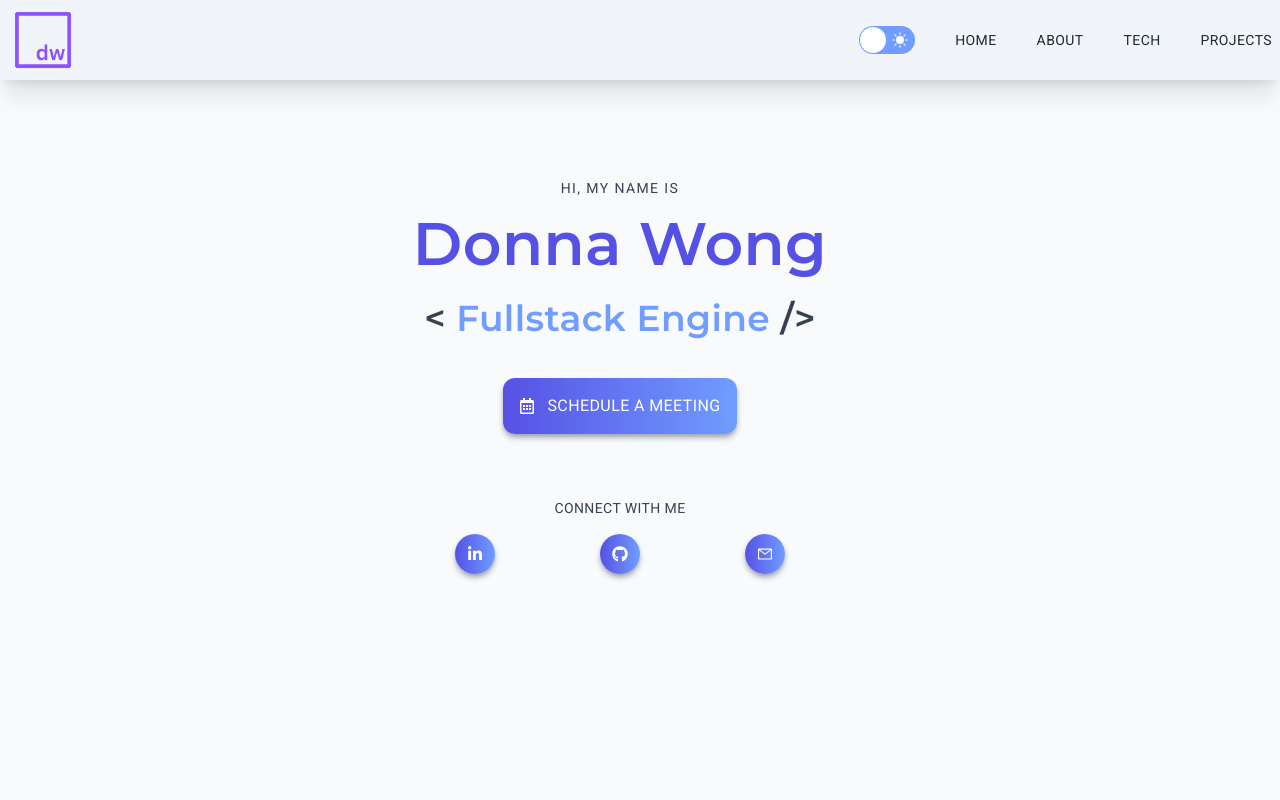
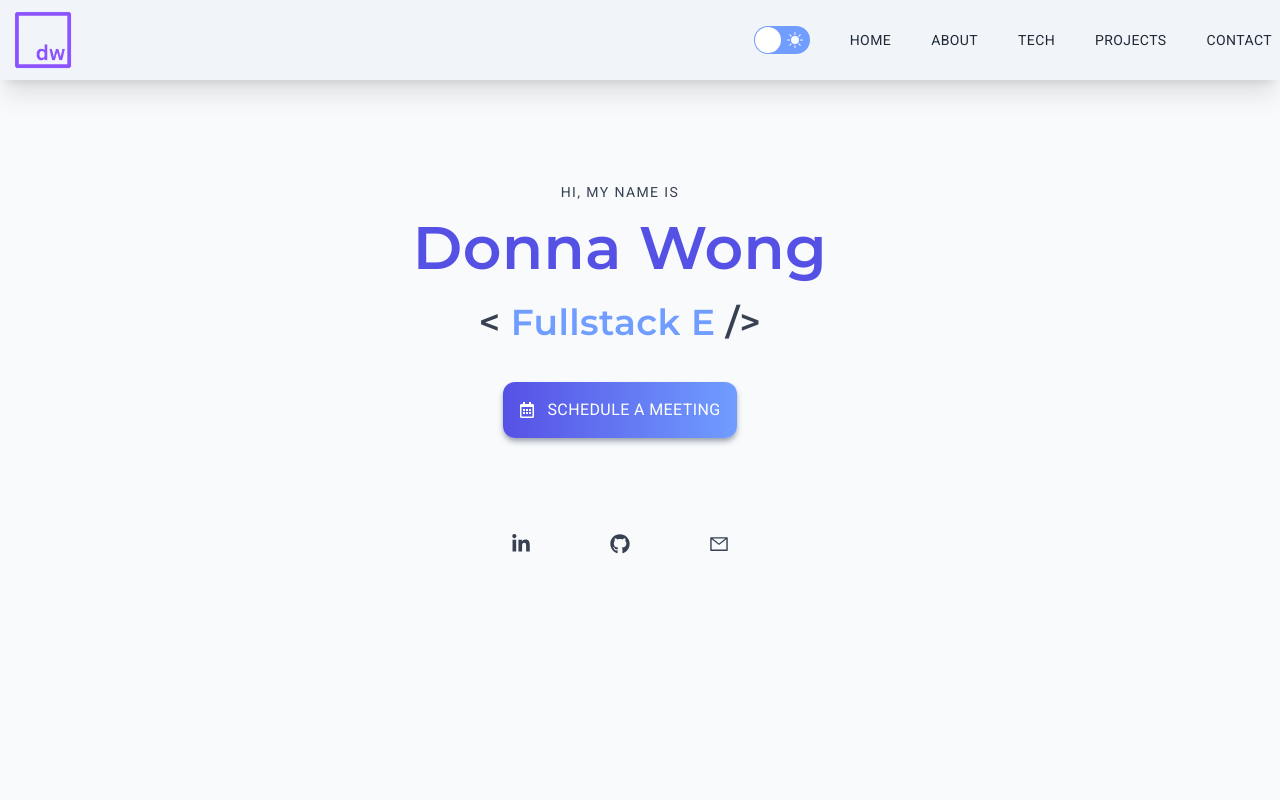
Before and after one commit to donnatopia/portfolio, a Next.js app: page / in a window 1280 px wide. Shown: the top 800 px of the page. Built offline with nearby package versions, Linux system fonts and the light colour scheme.

Commit message:
created contact section

```diff
--- a/components/Contact/Calendly.jsx
+++ b/components/Contact/Calendly.jsx
@@ -4,7 +4,7 @@ import { FaRegCalendarAlt } from 'react-icons/fa';
 
 export default function Calendly() {
   return (
-    <button className='flex-center gap-3'>
+    <button className='flex-center gap-3 max-w-lg'>
       <FaRegCalendarAlt />
       <Link href='https://calendly.com/donnawong-swe/chat-with-donna-wong' target='_blank'>
         Schedule a Meeting
--- a/components/Contact/Socials.jsx
+++ b/components/Contact/Socials.jsx
@@ -7,25 +7,16 @@ import { BsFillPersonLinesFill } from 'react-icons/bs';
 export default function Socials() {
 
   return (
-    <div>
-      <p className='uppercase font-secondary text-sm text-center'>Connect with Me</p>
-      <div className='flex items-center justify-between max-w-[330px] m-auto py-4'>
-        <button className='social'>
-          <Link href='https://www.linkedin.com/in/donnawong515/' target='_blank'>
+    <div className='flex items-center justify-between max-w-[250px] m-auto py-4'>
+      <Link href='https://www.linkedin.com/in/donnawong515/' target='_blank' className='social'>
         <FaLinkedinIn />
       </Link>
-        </button>
-        <button className='social'>
-          <Link href='https://github.com/donnatopia' target='_blank'>
+      <Link href='https://github.com/donnatopia' target='_blank' className='social'>
         <FaGithub />
       </Link>
-        </button>
-        <button className='social'>
-          <Link href='mailto:donnaw515.dw@gmail.com' target='_blank'>
+      <Link href='mailto:donnaw515.dw@gmail.com' target='_blank' className='social'>
         <AiOutlineMail />
       </Link>
-        </button>
-      </div>
     </div>
   )
 }
--- /dev/null
+++ b/components/Contact/index.jsx
@@ -0,0 +1,18 @@
+import React from 'react';
+import { Section } from '../index.js';
+import Calendly from './Calendly.jsx';
+import Socials from './Socials.jsx';
+
+export default function Contact() {
+  return (
+    <Section id='contact' title='Contact' subtitle='Let&apos;s Stay Connected'>
+      <div className='flex flex-col gap-7'>
+        <p>Let&apos;s chat all things software and get to know each other! I am open to freelance and full-time positions. Feel free to connect, I am always open to chat!</p>
+        <div className='bg-center flex-center flex-col'>
+          <Calendly />
+          <Socials />
+        </div>
+      </div>
+    </Section>
+  )
+}
--- a/components/Navbar/Menu.jsx
+++ b/components/Navbar/Menu.jsx
@@ -16,6 +16,9 @@ export default function Menu({ ulClass, liClass, setNav }) {
       <Link href='/#projects'>
         <li className={`nav-item ${ liClass }`} onClick={() => setNav(false)}>Projects</li>
       </Link>
+      <Link href='/#contact'>
+        <li className={`nav-item ${ liClass }`} onClick={() => setNav(false)}>Contact</li>
+      </Link>
     </ul>
   )
 }
--- a/components/index.js
+++ b/components/index.js
@@ -7,3 +7,4 @@ export { default as Main } from './Main';
 export { default as Navbar } from './Navbar';
 export { default as Tech } from './Tech';
 export { default as Projects } from './Projects';
+export { default as Contact } from './Contact';
--- a/src/pages/index.js
+++ b/src/pages/index.js
@@ -1,6 +1,6 @@
 import React from 'react';
 import Head from 'next/head';
-import { Navbar, Main, About, Tech, Projects } from '../../components';
+import { Navbar, Main, About, Tech, Projects, Contact } from '../../components';
 
 export default function Home() {
   return (
@@ -16,6 +16,7 @@ export default function Home() {
       <About />
       <Tech />
       <Projects />
+      <Contact />
     </div>
    </main>
   )
--- a/src/styles/globals.css
+++ b/src/styles/globals.css
@@ -60,7 +60,7 @@ html {
   }
 
   .social {
-    @apply rounded-full shadow p-3 cursor-pointer zoom;
+    @apply p-4 cursor-pointer zoom text-xl rounded-xl font-secondary;
   }
 
   .nav-item {
@@ -107,6 +107,10 @@ html {
     @apply text-light-tertiary-font dark:text-dark-tertiary-font;
   }
 
+  .gradient-secondary {
+    @apply bg-gradient-to-br from-secondary to-tertiary
+  }
+
   .flex-center {
     @apply flex justify-center items-center;
   }
--- a/tailwind.config.js
+++ b/tailwind.config.js
@@ -12,6 +12,7 @@ module.exports = {
       colors: {
         primary: '#5651E5',
         secondary: '#709DFF',
+        tertiary: '#AEDFFF',
         dark: {
           'main-bg': 'rgb(3 7 18)', // bg-gray-950
           'secondary-bg': 'rgb(17 24 39)', // bg-gray-900
```
Lines whose indentation alone changed are shown as unchanged.
